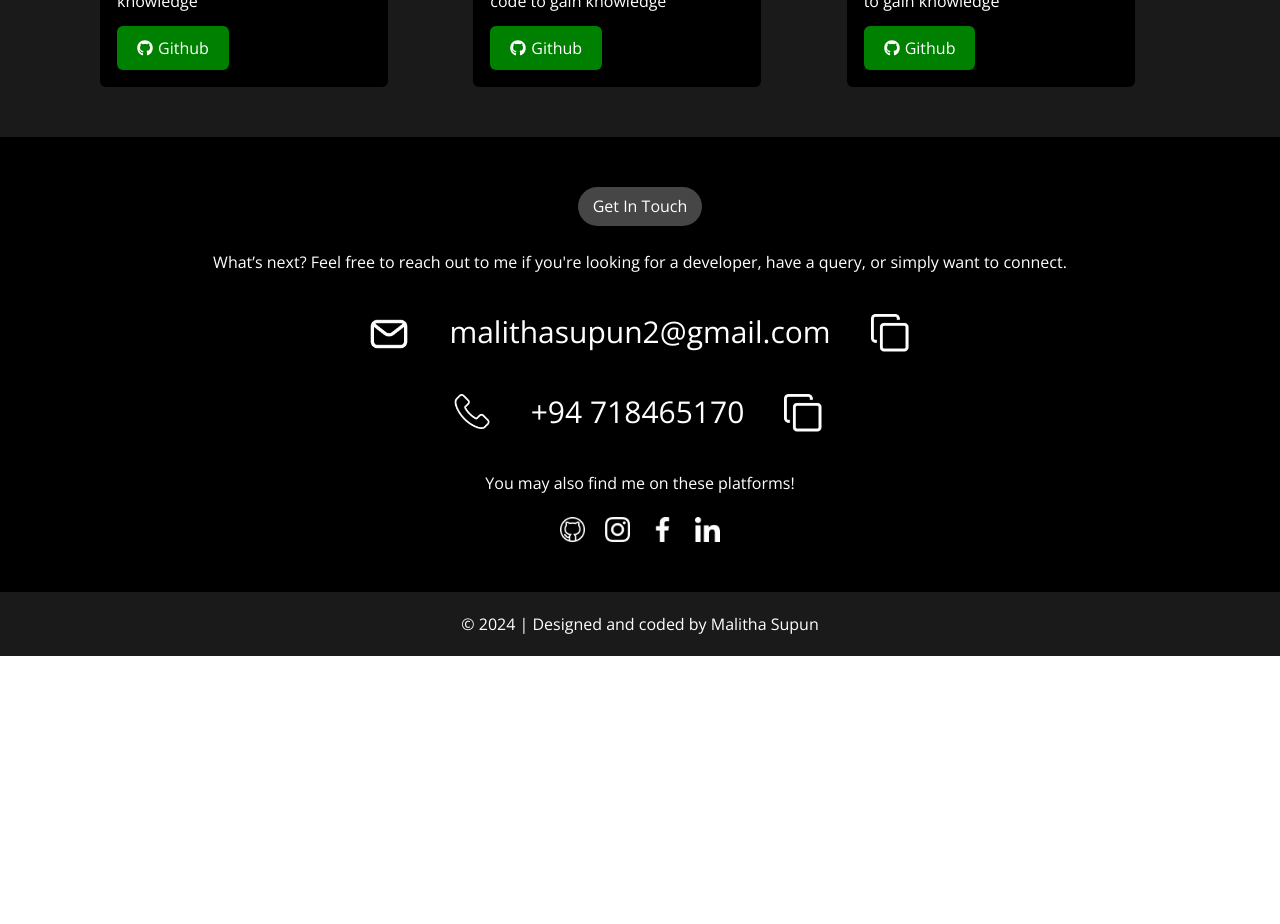
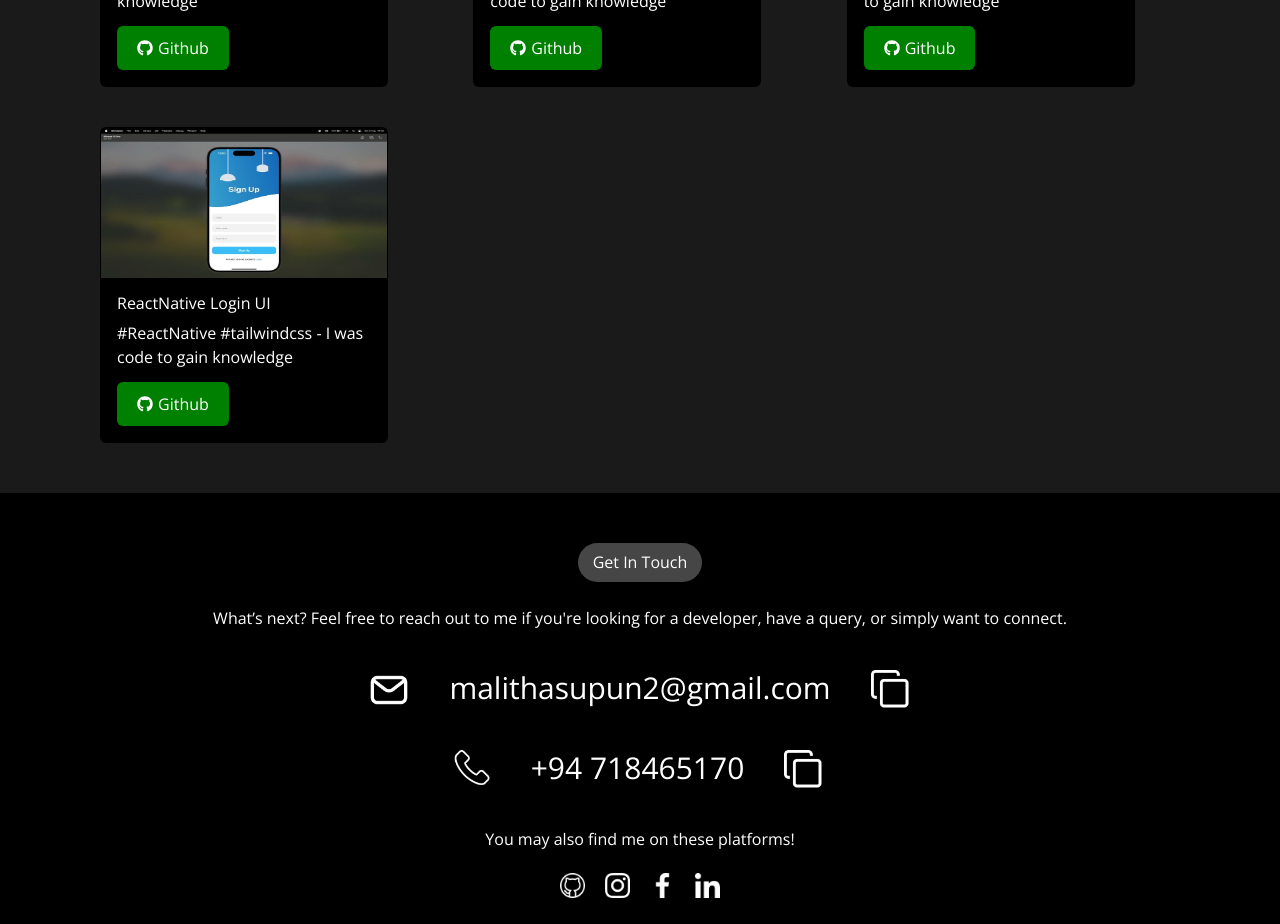
Before and after one commit to MalithaSupun/my-Portfolio, a React (Vite) app: page / in a window 1280 px wide. Shown: the part 2720-3644 px from the top of the page. Before the commit the page ends 3376 px from the top, so only its background shows below. Built offline with nearby package versions, Linux system fonts and the light colour scheme.

Commit message:
"Added new project card for ReactNative Login UI to Projects component"

```diff
--- a/src/Components/Projects.jsx
+++ b/src/Components/Projects.jsx
@@ -6,6 +6,7 @@ import Villa846 from './../Assets/projects/villa846.png'
 import weatherapp from './../Assets/projects/wetherapp.png'
 import Webpos from './../Assets/projects/Web pos.png'
 import Brainwave from './../Assets/projects/Brainwave.png'
+import NativeLogin from './../Assets/projects/NativeLogin.jpeg'
 import { FaGithub } from "react-icons/fa";
 
 const Projects = () => {
@@ -72,6 +73,15 @@ const Projects = () => {
   </div>
 </div>
 
+<div class="card" style={{ width: '18rem' }}>
+  <img src={NativeLogin} class="card-img-top static-img" alt="..."/>
+  <div class="card-body">
+    <h5 class="card-title">ReactNative Login UI</h5>
+    <p class="card-text">#ReactNative #tailwindcss - I was code to gain knowledge</p>
+    <a href="#https://github.com/MalithaSupun/React_native_Login_Ui.git" class="btn btn-primary"><FaGithub /> <span>Github</span></a>
+  </div>
+</div>
+
 
         </div>
 
```
Also changed, not shown: src/Assets/projects/NativeLogin.jpeg (added).
